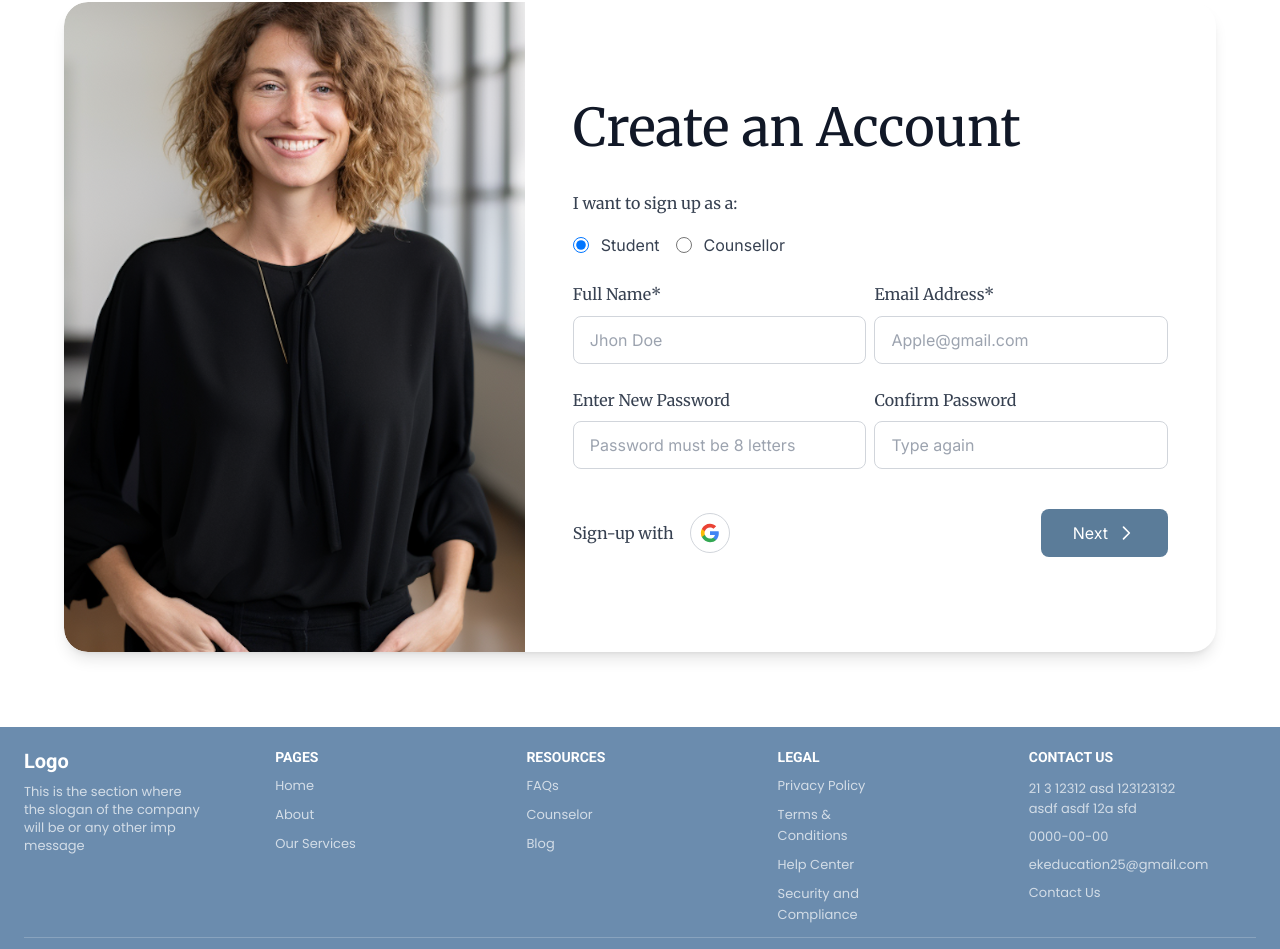
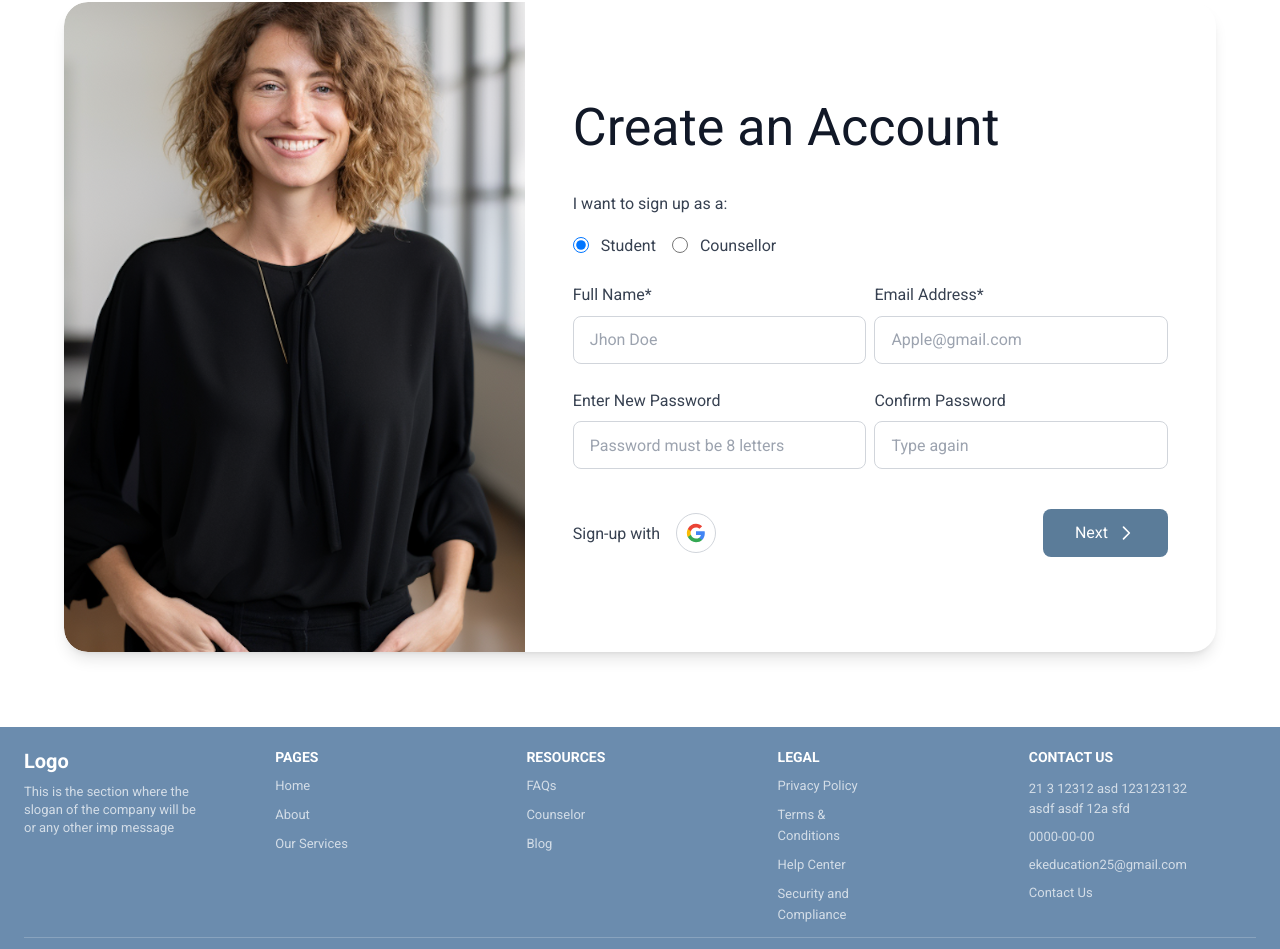
Before and after one commit to HamzaAliKundi/ekhta-gandhi-fe, a React (Vite) app: page /signup in a window 1280 px wide. Shown: the part 163-1112 px from the top of the page. Built offline with nearby package versions, Linux system fonts and the light colour scheme; no server answers.

Commit message:
change urla nd fix font family

```diff
--- a/src/components/Home/Header.jsx
+++ b/src/components/Home/Header.jsx
@@ -31,7 +31,7 @@ const HomePageHeader = () => {
                             </h1>
 
                             {/* Subtext paragraph under heading */}
-                            <p className="font-source-sans text-base sm:text-lg lg:text-xl leading-relaxed text-gray-700 text-center lg:text-left max-w-2xl mx-auto lg:mx-0">
+                            <p className="text-base sm:text-lg lg:text-xl leading-relaxed text-gray-700 text-center lg:text-left max-w-2xl mx-auto lg:mx-0">
                                 Access guidance from multiple counselors.
                                 <br />
                                 Compare perspectives and move forward with confidence.
@@ -49,7 +49,7 @@ const HomePageHeader = () => {
                             </div>
 
                             {/* Placeholder text inside search bar */}
-                            <span className="text-[#5B7C99] font-source-sans text-body lg:text-body-lg flex-1">
+                            <span className="text-[#5B7C99] text-body lg:text-body-lg flex-1">
                                 Search
                             </span>
 
--- a/src/components/Home/Steps.jsx
+++ b/src/components/Home/Steps.jsx
@@ -47,14 +47,14 @@ const HomePageSteps = () => {
             >
               {/* Step Badge (top left) */}
               <div className="inline-flex items-center justify-center
-                              text-white text-xs font-poppins font-medium
+                              text-white text-xs font-medium
                               rounded-full mb-2 sm:mb-3 self-start
                               bg-[#5B7C99] px-3 py-1.5 w-[70px] h-[26px]">
                 Step {step.step}
               </div>
 
               {/* Step Title */}
-              <h3 className="text-black font-poppins font-normal leading-tight
+              <h3 className="text-black font-normal leading-tight
                              mb-1 sm:mb-2 text-base sm:text-lg lg:text-xl">
                 {step.title}
               </h3>
--- a/src/components/Register/Register.jsx
+++ b/src/components/Register/Register.jsx
@@ -57,14 +57,14 @@ const Register = () => {
 
                                 {/* Title */}
                                 <div className="mb-6 sm:mb-8">
-                                    <h1 className="text-h1 lg:text-h1-lg font-normal text-gray-900 font-merriweather">
+                                    <h1 className="text-h1 lg:text-h1-lg font-normal text-gray-900 ">
                                         Create an Account
                                     </h1>
                                 </div>
 
                                 {/* Role Selection */}
                                 <div className="mb-6">
-                                    <p className="text-body lg:text-body-lg font-normal text-gray-700 font-merriweather mb-4">
+                                    <p className="text-body lg:text-body-lg font-normal text-gray-700  mb-4">
                                         I want to sign up as a:
                                     </p>
                                     <div className="flex flex-col sm:flex-row gap-4">
@@ -77,7 +77,7 @@ const Register = () => {
                                                 onChange={handleInputChange}
                                                 className="w-4 h-4 text-[#5B7C99] border-gray-300 focus:ring-[#5B7C99]"
                                             />
-                                            <span className="ml-3 text-body lg:text-body-lg font-normal text-gray-700 font-source-sans">
+                                            <span className="ml-3 text-body lg:text-body-lg font-normal text-gray-700 ">
                                                 Student
                                             </span>
                                         </label>
@@ -90,7 +90,7 @@ const Register = () => {
                                                 onChange={handleInputChange}
                                                 className="w-4 h-4 text-[#5B7C99] border-gray-300 focus:ring-[#5B7C99]"
                                             />
-                                            <span className="ml-3 text-body lg:text-body-lg font-normal text-gray-700 font-source-sans">
+                                            <span className="ml-3 text-body lg:text-body-lg font-normal text-gray-700 ">
                                                 Counsellor
                                             </span>
                                         </label>
@@ -104,7 +104,7 @@ const Register = () => {
                                     <div className="grid grid-cols-1 md:grid-cols-2 gap-4 md:gap-2">
                                         {/* Full Name - Mobile responsive */}
                                         <div className="space-y-2">
-                                            <label htmlFor="fullName" className="block text-body lg:text-body-lg font-normal text-gray-700 font-merriweather">
+                                            <label htmlFor="fullName" className="block text-body lg:text-body-lg font-normal text-gray-700 ">
                                                 Full Name*
                                             </label>
                                             <input
@@ -114,7 +114,7 @@ const Register = () => {
                                                 value={formData.fullName}
                                                 onChange={handleInputChange}
                                                 placeholder="Jhon Doe"
-                                                className="w-full md:max-w-[455.5px] h-12 px-4 py-3 border border-gray-300 rounded-lg focus:ring-2 focus:ring-blue-500 focus:border-transparent outline-none transition-all font-source-sans text-sm sm:text-base placeholder-gray-400"
+                                                className="w-full md:max-w-[455.5px] h-12 px-4 py-3 border border-gray-300 rounded-lg focus:ring-2 focus:ring-blue-500 focus:border-transparent outline-none transition-all  text-sm sm:text-base placeholder-gray-400"
                                                 style={{
                                                     paddingTop: '12px',
                                                     paddingRight: '16px',
@@ -127,7 +127,7 @@ const Register = () => {
 
                                         {/* Email Address - Mobile responsive */}
                                         <div className="space-y-2">
-                                            <label htmlFor="email" className="block text-body lg:text-body-lg font-normal text-gray-700 font-merriweather">
+                                            <label htmlFor="email" className="block text-body lg:text-body-lg font-normal text-gray-700 ">
                                                 Email Address*
                                             </label>
                                                                                          <input
@@ -137,7 +137,7 @@ const Register = () => {
                                                  value={formData.email}
                                                  onChange={handleInputChange}
                                                  placeholder="Apple@gmail.com"
-                                                 className="w-full md:max-w-[455.5px] h-12 px-4 py-3 border border-gray-300 rounded-lg focus:ring-2 focus:ring-blue-500 focus:border-transparent outline-none transition-all font-source-sans text-sm sm:text-base placeholder-gray-400"
+                                                 className="w-full md:max-w-[455.5px] h-12 px-4 py-3 border border-gray-300 rounded-lg focus:ring-2 focus:ring-blue-500 focus:border-transparent outline-none transition-all  text-sm sm:text-base placeholder-gray-400"
                                                 style={{
                                                     paddingTop: '12px',
                                                     paddingRight: '16px',
@@ -153,7 +153,7 @@ const Register = () => {
                                     <div className="grid grid-cols-1 md:grid-cols-2 gap-4 md:gap-2">
                                         {/* Enter New Password - Mobile responsive */}
                                         <div className="space-y-2">
-                                            <label htmlFor="password" className="block text-body lg:text-body-lg font-normal text-gray-700 font-merriweather">
+                                            <label htmlFor="password" className="block text-body lg:text-body-lg font-normal text-gray-700 ">
                                                 Enter New Password
                                             </label>
                                                                                          <input
@@ -163,7 +163,7 @@ const Register = () => {
                                                  value={formData.password}
                                                  onChange={handleInputChange}
                                                  placeholder="Password must be 8 letters"
-                                                 className="w-full md:max-w-[455.5px] h-12 px-4 py-3 border border-gray-300 rounded-lg focus:ring-2 focus:ring-blue-500 focus:border-transparent outline-none transition-all font-source-sans text-sm sm:text-base placeholder-gray-400"
+                                                 className="w-full md:max-w-[455.5px] h-12 px-4 py-3 border border-gray-300 rounded-lg focus:ring-2 focus:ring-blue-500 focus:border-transparent outline-none transition-all  text-sm sm:text-base placeholder-gray-400"
                                                 style={{
                                                     paddingTop: '12px',
                                                     paddingRight: '16px',
@@ -176,7 +176,7 @@ const Register = () => {
 
                                         {/* Confirm Password - Mobile responsive */}
                                         <div className="space-y-2">
-                                            <label htmlFor="confirmPassword" className="block text-body lg:text-body-lg font-normal text-gray-700 font-merriweather">
+                                            <label htmlFor="confirmPassword" className="block text-body lg:text-body-lg font-normal text-gray-700 ">
                                                 Confirm Password
                                             </label>
                                                                                          <input
@@ -186,7 +186,7 @@ const Register = () => {
                                                  value={formData.confirmPassword}
                                                  onChange={handleInputChange}
                                                  placeholder="Type again"
-                                                 className="w-full md:max-w-[455.5px] h-12 px-4 py-3 border border-gray-300 rounded-lg focus:ring-2 focus:ring-blue-500 focus:border-transparent outline-none transition-all font-source-sans text-sm sm:text-base placeholder-gray-400"
+                                                 className="w-full md:max-w-[455.5px] h-12 px-4 py-3 border border-gray-300 rounded-lg focus:ring-2 focus:ring-blue-500 focus:border-transparent outline-none transition-all  text-sm sm:text-base placeholder-gray-400"
                                                 style={{
                                                     paddingTop: '12px',
                                                     paddingRight: '16px',
@@ -203,7 +203,7 @@ const Register = () => {
 
                                         {/* Sign-up with social options */}
                                         <div className="flex flex-col sm:flex-row sm:items-center space-y-3 sm:space-y-0 sm:space-x-4">
-                                            <span className="text-body lg:text-body-lg font-normal text-gray-700 font-merriweather">Sign-up with</span>
+                                            <span className="text-body lg:text-body-lg font-normal text-gray-700 ">Sign-up with</span>
 
                                             {/* Social Login Buttons */}
                                             <div className="flex space-x-3">
@@ -225,7 +225,7 @@ const Register = () => {
                                         {/* Next Button - Mobile responsive */}
                                         <button
                                             type="submit"
-                                            className="w-full sm:w-auto px-6 sm:px-8 py-3 text-white rounded-lg hover:opacity-90 transition-colors font-source-sans text-sm sm:text-base font-normal flex items-center justify-center space-x-2"
+                                            className="w-full sm:w-auto px-6 sm:px-8 py-3 text-white rounded-lg hover:opacity-90 transition-colors  text-sm sm:text-base font-normal flex items-center justify-center space-x-2"
                                             style={{ backgroundColor: '#5B7C99' }}
                                         >
                                             <span>Next</span>
--- a/src/components/footer.jsx
+++ b/src/components/footer.jsx
@@ -46,18 +46,18 @@ const Footer = () => {
                         {/* Logo and Description */}
                         <div className="lg:col-span-1 max-w-[180px]">
                             <div className="mb-2">
-                                <h2 className="text-lg lg:text-xl font-bold font-roboto">
+                                <h2 className="text-lg lg:text-xl font-bold">
                                     Logo
                                 </h2>
                             </div>
-                            <p className="text-white/70 text-[13px] leading-snug font-poppins">
+                            <p className="text-white/70 text-[13px] leading-snug">
                                 This is the section where the slogan of the company will be or any other imp message
                             </p>
                         </div>
 
                         {/* Pages */}
                         <div className="max-w-[90px]">
-                            <h3 className="text-[14px] font-semibold mb-2 font-roboto uppercase">
+                            <h3 className="text-[14px] font-semibold mb-2 uppercase">
                                 Pages
                             </h3>
                             <ul className="space-y-2">
@@ -66,7 +66,7 @@ const Footer = () => {
                                         <Link
                                             to={link.href}
                                             onClick={() => window.scrollTo(0, 0)}
-                                            className="text-white/70 hover:text-white transition-colors duration-200 text-[13px] font-poppins"
+                                            className="text-white/70 hover:text-white transition-colors duration-200 text-[13px]"
                                         >
                                             {link.name}
                                         </Link>
@@ -77,7 +77,7 @@ const Footer = () => {
 
                         {/* Resources */}
                         <div className="max-w-[90px]">
-                            <h3 className="text-[14px] font-semibold mb-2 font-roboto uppercase">
+                            <h3 className="text-[14px] font-semibold mb-2 uppercase">
                                 Resources
                             </h3>
                             <ul className="space-y-2">
@@ -86,7 +86,7 @@ const Footer = () => {
                                         <Link
                                             to={link.href}
                                             onClick={() => window.scrollTo(0, 0)}
-                                            className="text-white/70 hover:text-white transition-colors duration-200 text-[13px] font-poppins"
+                                            className="text-white/70 hover:text-white transition-colors duration-200 text-[13px]"
                                         >
                                             {link.name}
                                         </Link>
@@ -97,7 +97,7 @@ const Footer = () => {
 
                         {/* Legal */}
                         <div className="max-w-[90px]">
-                            <h3 className="text-[14px] font-semibold mb-2 font-roboto uppercase">
+                            <h3 className="text-[14px] font-semibold mb-2 uppercase">
                                 Legal
                             </h3>
                             <ul className="space-y-2">
@@ -106,7 +106,7 @@ const Footer = () => {
                                         <Link
                                             to={link.href}
                                             onClick={() => window.scrollTo(0, 0)}
-                                            className="text-white/70 hover:text-white transition-colors duration-200 text-[13px] font-poppins"
+                                            className="text-white/70 hover:text-white transition-colors duration-200 text-[13px]"
                                         >
                                             {link.name}
                                         </Link>
@@ -117,17 +117,17 @@ const Footer = () => {
 
                         {/* Contact Us */}
                         <div className="w-full max-w-[160px]">
-                            <h4 className="text-[14px] font-semibold mb-3 font-roboto uppercase">
+                            <h4 className="text-[14px] font-semibold mb-3 uppercase">
                                 Contact Us
                             </h4>
-                            <div className="space-y-2 text-white/70 text-[13px] font-poppins">
+                            <div className="space-y-2 text-white/70 text-[13px]">
                                 <p>{contactInfo.address}</p>
                                 <p>{contactInfo.phone}</p>
                                 <p>{contactInfo.email}</p>
                                 <Link
                                     to="/contact"
                                     onClick={() => window.scrollTo(0, 0)}
-                                    className="text-white/70 hover:text-white transition-colors duration-200 text-[13px] font-poppins block mt-2"
+                                    className="text-white/70 hover:text-white transition-colors duration-200 text-[13px] block mt-2"
                                 >
                                     Contact Us
                                 </Link>
--- a/src/index.css
+++ b/src/index.css
@@ -54,13 +54,13 @@
   font-family: 'Inter', 'Arial', sans-serif; /* Fallback for Source Sans Pro */
 }
 
-/* Global font family override - BROWN STYLE */
+/* Global font family override - ROBOTO STYLE */
 body {
-  font-family: 'Poppins', sans-serif; /* Body text uses Poppins */
+  font-family: 'Roboto', sans-serif; /* Body text uses Roboto */
 }
 
 h1, h2, h3, h4, h5, h6 {
-  font-family: 'Roboto Condensed', serif; /* Roboto for all headers */
+  font-family: 'Roboto', sans-serif; /* Roboto for all headers */
 }
 
 /* Font Sample Section - Remove this after choosing */
--- a/tailwind.config.js
+++ b/tailwind.config.js
@@ -17,9 +17,9 @@ export default {
         'canela-deck': ['Georgia', 'Times New Roman', 'serif'],
         'gt-america': ['Inter', 'Arial', 'sans-serif'],
         'source-sans': ['Inter', 'Arial', 'sans-serif'],
-        // Set default fonts
-        'sans': ['Inter', 'Arial', 'sans-serif'], // Source Sans for body
-        'serif': ['Merriweather', 'Georgia', 'serif'], // Merriweather for headers
+        // Set Roboto as default fonts
+        'sans': ['Roboto', 'Arial', 'sans-serif'], // Roboto for body
+        'serif': ['Roboto', 'Arial', 'sans-serif'], // Roboto for headers too
       },
       fontSize: {
         // H1 (Hero Title) - Fluid scaling
```
Also changed, not shown: src/components/Contact/Contact.jsx (+10 -10 lines), src/components/Home/Counselors.jsx (+4 -4 lines), src/components/navbar.jsx (+9 -31 lines).
